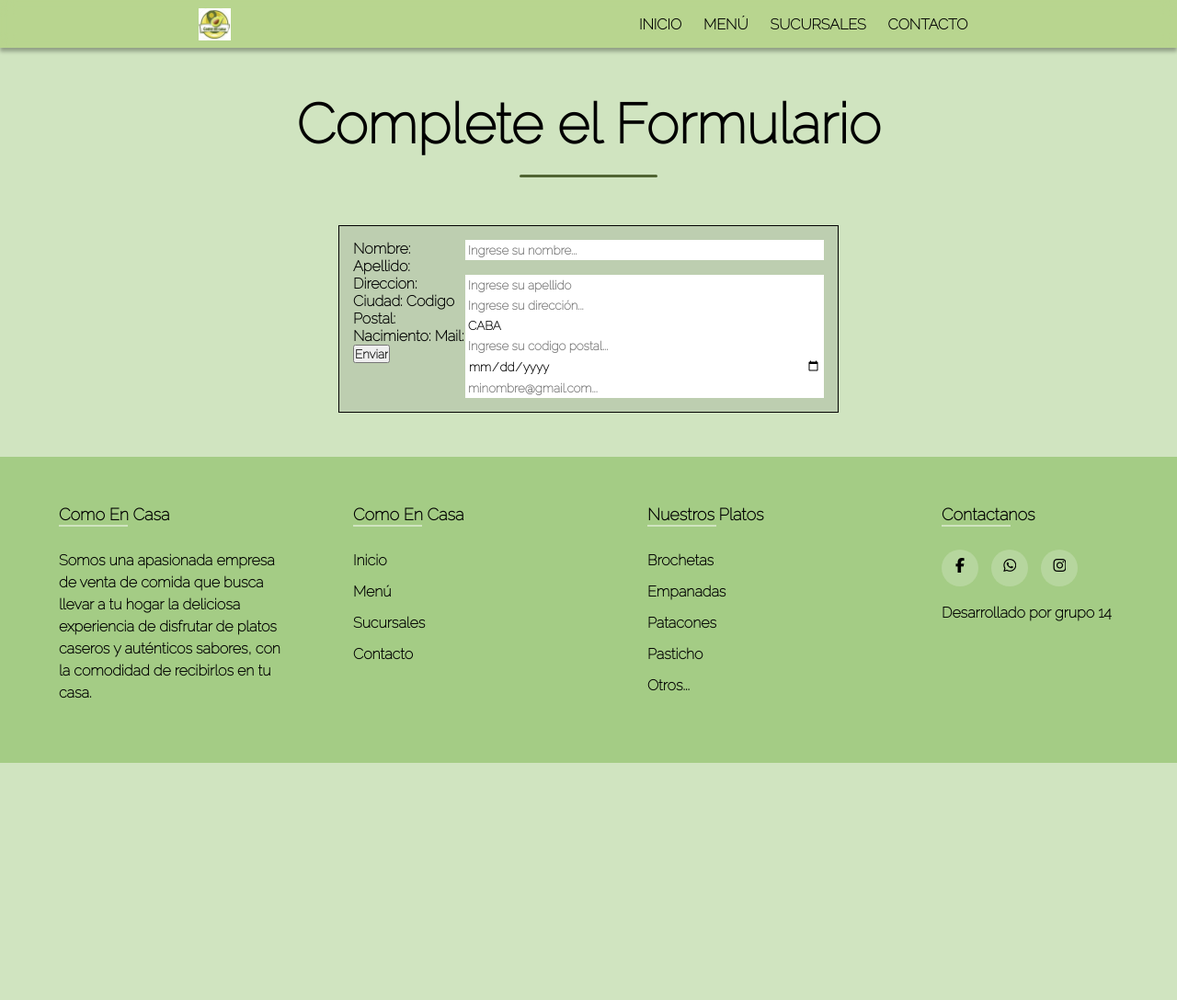
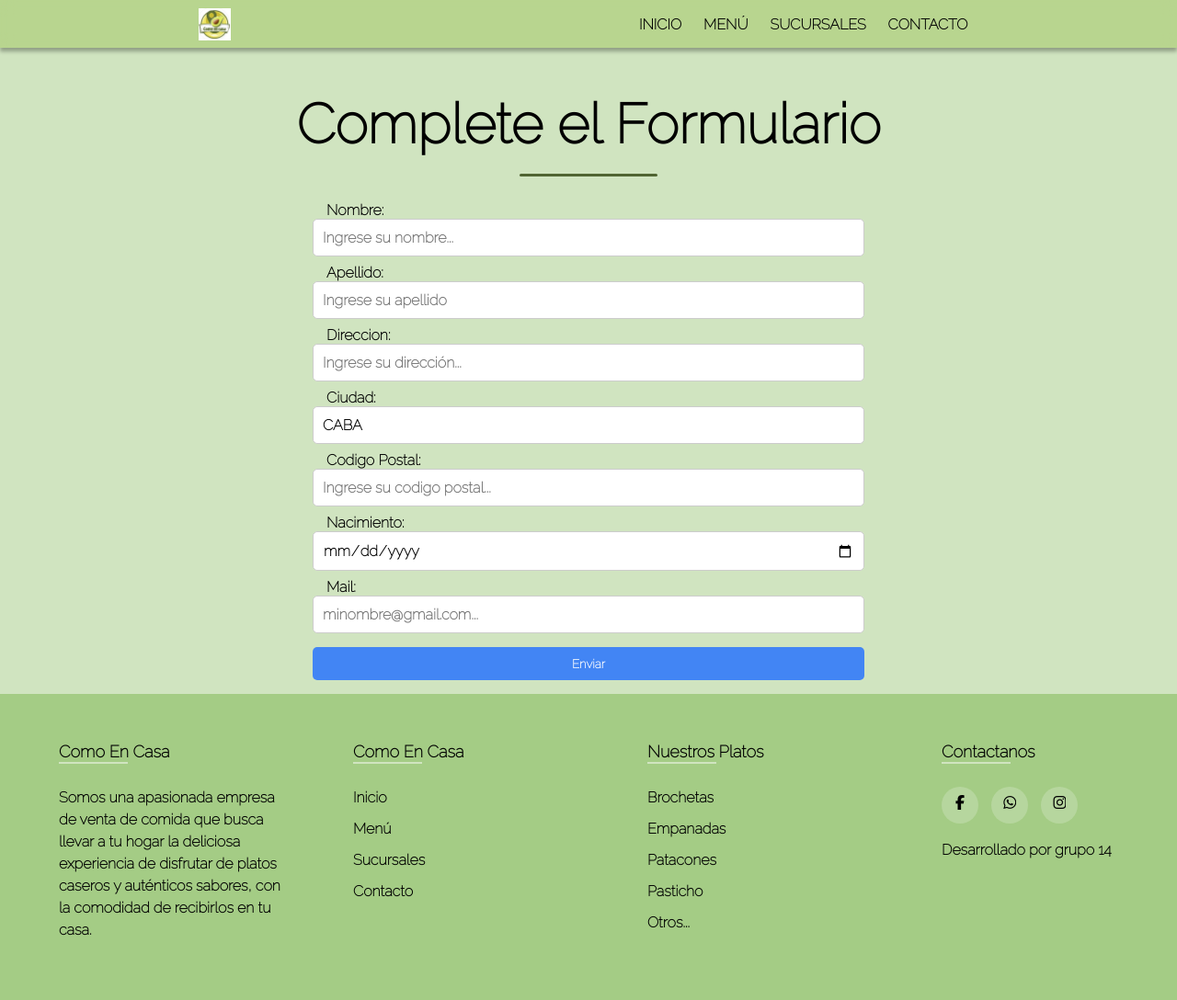
Before and after one commit to maxif85/ProyectoComoEnCasa, a Django app: page /contacto/ in a window 1280 px wide. Shown: the whole page at 92% size. Before the commit the page ends 830 px from the top, so only its background shows below. Run offline with Django 4.2, Linux system fonts and the light colour scheme; some libraries are stand-ins or nearby versions; some web fonts are replaced.

Commit message:
Estilos formulario

```diff
--- a/django_encasa/static/css/estilos.css
+++ b/django_encasa/static/css/estilos.css
@@ -452,7 +452,7 @@ ul{
   /*──────────────────
       formulario
   ──────────────────*/
-  form{
+/*   form{
     color: var(--principal-fonts-color);
     border:solid 1px #000;
     background-color: #bdceb0;
@@ -472,7 +472,49 @@ ul{
   #submit{
     background-color: var(--principal-header-background);
     padding: 8px 0;
-  }
+  } */
+
+form{
+  display: flex;
+  flex-direction: column;
+  max-width: 600px;
+  width: 100%;
+  margin: 15px 0;
+}
+
+label{
+  margin-left: 15px;
+  margin-top: 8px;
+}
+
+input {
+  padding: 10px;
+  border: 1px solid #ccc;
+  border-radius: 5px;
+  font-size: 16px;
+}
+
+input:focus {
+  border-color: #4285f4;
+  box-shadow: 0 0 0 2px rgba(66, 133, 244, 0.2);
+}
+
+/* Estilo para los botones de búsqueda */
+button[type="submit"] {
+  background-color: #4285f4;
+  color: #fff;
+  border: none;
+  padding: 10px 20px;
+  border-radius: 5px;
+  cursor: pointer;
+  margin-top: 15px;
+}
+
+/* Cambio de estilo al enfocar el botón de búsqueda */
+input[type="submit"]:hover {
+  background-color: #357ae8;
+}
+
   /*──────────────────────────────────────────────────────────────────────────────
                                 media queries
   ────────────────────────────────────────────────────────────────────────────────*/
```
